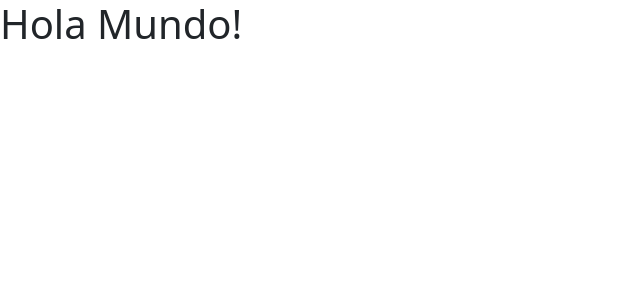
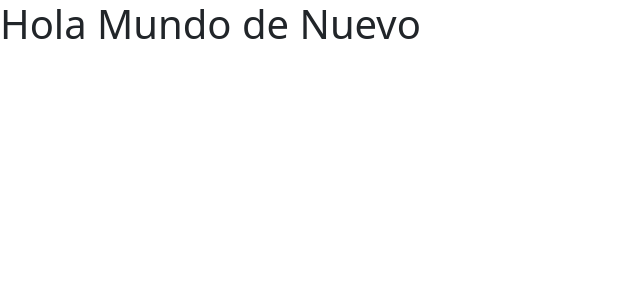
Before and after one commit to alberto120495/maps-app-typescript-react, a React (Create React App) app: page / in a window 1280 px wide. Shown: the top 300 px of the page, without its empty margins (0-640 px from the left). Built offline with nearby package versions, Linux system fonts and the light colour scheme.

Commit message:
Places context

```diff
--- a/src/App.tsx
+++ /dev/null
@@ -1,11 +0,0 @@
-function App() {
-  return (
-    <div className="App">
-      <header>
-        <h1>Hola Mundo!</h1>
-      </header>
-    </div>
-  );
-}
-
-export default App;
--- /dev/null
+++ b/src/MapsApp.tsx
@@ -0,0 +1,12 @@
+import React from "react";
+import { PlacesProvider } from "./contexts";
+
+function MapsApp() {
+  return (
+    <PlacesProvider>
+      <h1>Hola Mundo de Nuevo</h1>
+    </PlacesProvider>
+  );
+}
+
+export default MapsApp;
--- /dev/null
+++ b/src/contexts/index.ts
@@ -0,0 +1,2 @@
+export { PlacesContext } from "./places/PlacesContext";
+export { PlacesProvider } from "./places/PlacesProvider";
--- /dev/null
+++ b/src/contexts/places/PlacesContext.ts
@@ -0,0 +1,8 @@
+import { createContext } from "react";
+
+export interface PlacesContextProps{
+    isLoading: boolean;
+    userLocation?:[number, number]
+}
+
+export const PlacesContext = createContext<PlacesContextProps>({} as PlacesContextProps);
--- /dev/null
+++ b/src/contexts/places/PlacesProvider.tsx
@@ -0,0 +1,29 @@
+import { useContext } from "react";
+import { PlacesContext } from "./PlacesContext";
+
+export interface PlacesState {
+  isLoading: boolean;
+  userLocation?: [number, number];
+}
+
+const INITIAL_STATE: PlacesState = {
+  isLoading: false,
+  userLocation: undefined,
+};
+
+interface Props {
+  children: JSX.Element | JSX.Element[];
+}
+
+export const PlacesProvider = ({ children }: Props) => {
+  return (
+    <PlacesContext.Provider
+      value={{
+        isLoading: true,
+        userLocation: undefined,
+      }}
+    >
+      {children}
+    </PlacesContext.Provider>
+  );
+};
--- /dev/null
+++ b/src/contexts/places/placesReducer.ts
@@ -0,0 +1,6 @@
+
+function placesReducer() {
+
+}
+
+export default placesReducer
--- a/src/index.tsx
+++ b/src/index.tsx
@@ -1,11 +1,11 @@
 import React from "react";
 import ReactDOM from "react-dom/client";
-import App from "./App";
+import MapsApp from "./MapsApp";
 const root = ReactDOM.createRoot(
   document.getElementById("root") as HTMLElement
 );
 root.render(
   <React.StrictMode>
-    <App />
+    <MapsApp />
   </React.StrictMode>
 );
```
